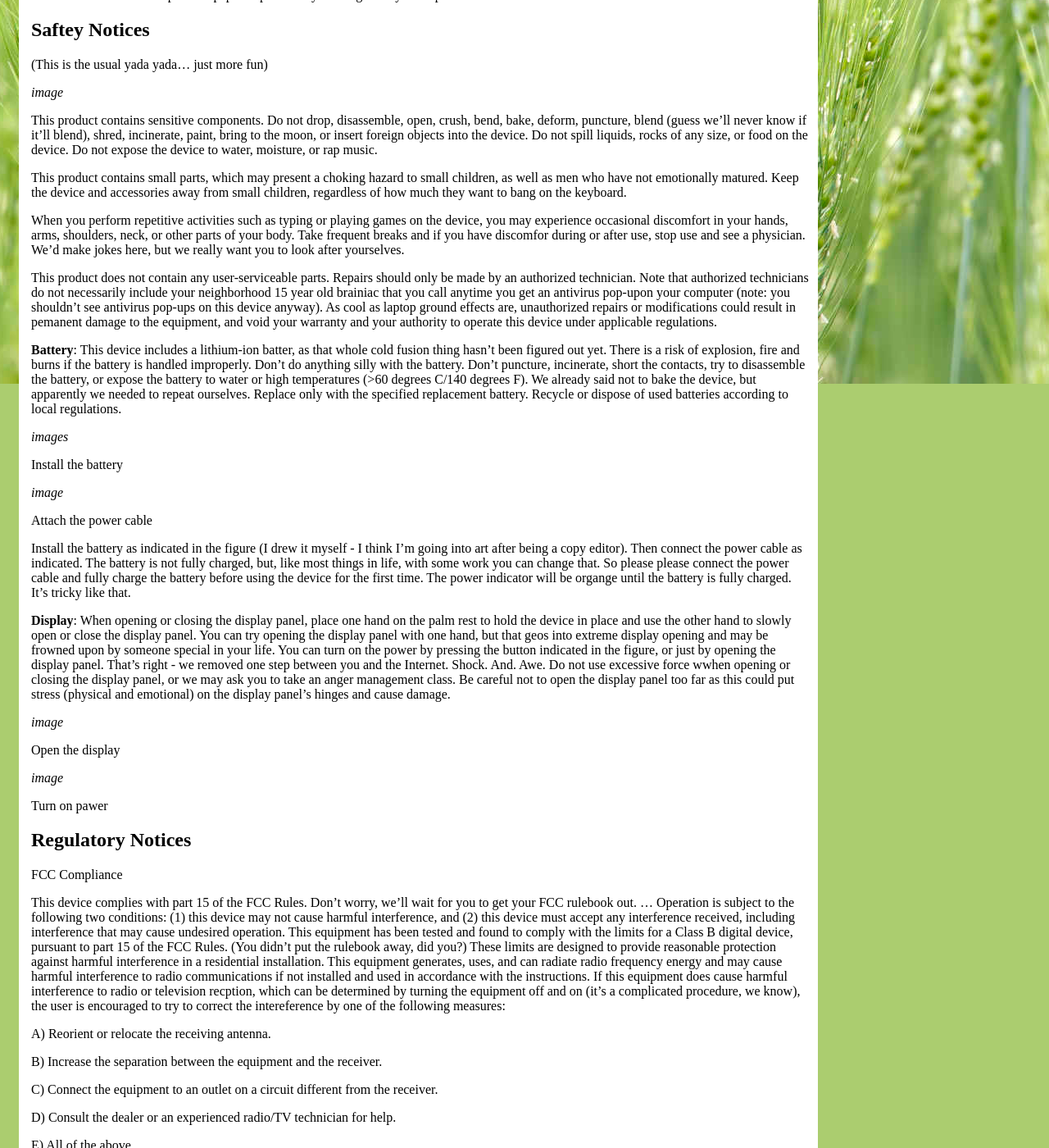
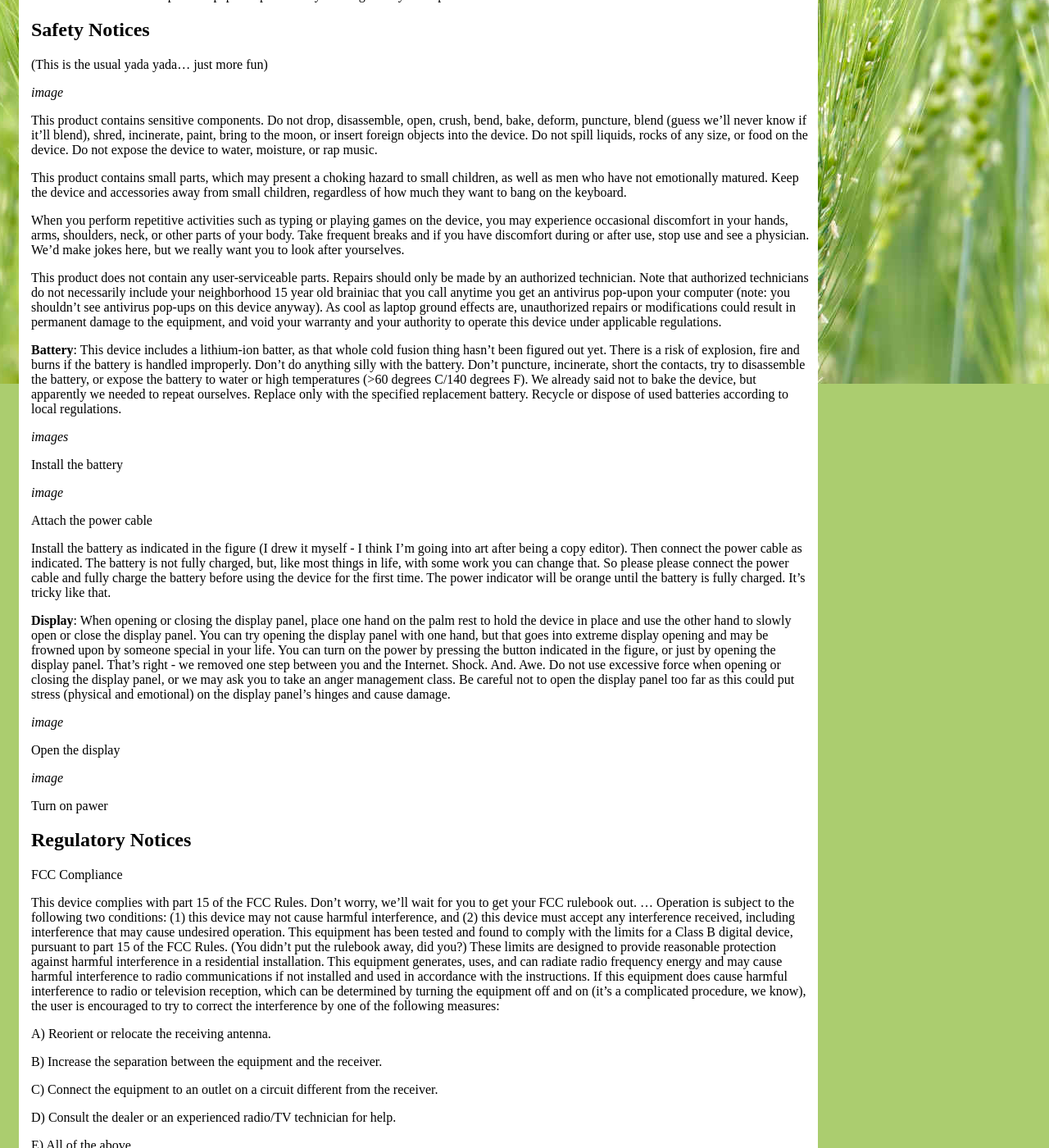
Before and after one commit to coolaj86/coolaj86.github.com, a Jekyll site: the page built from _posts/2012-02-04-google-chromebook-user-manual.md, in a window 1280 px wide and 1400 px high, scrolled down 732 px. Shown: the whole window at 82% size. Built offline with Jekyll 4.4.1, drawn with Linux system fonts in a browser that asks for light colours; Markdown is read by kramdown in place of the engine named in the settings; comment, search, counter and statistics services are not loaded; some of the changed text lies outside the part shown.

Commit message:
spellcheck goes double-platinum. YEAH.

```diff
--- a/_posts/2012-02-04-google-chromebook-user-manual.md
+++ b/_posts/2012-02-04-google-chromebook-user-manual.md
@@ -21,9 +21,9 @@ Don't Panic.
 >
 > Read this paper. Then recycle it.
 >
-> Or make it into a super cool paper airplate that you can give to your nephew.
+> Or make it into a super cool paper airplane that you can give to your nephew.
 
-Saftey Notices
+Safety Notices
 ---
 (This is the usual yada yada... just more fun)
 
@@ -42,7 +42,7 @@ the keyboard.
 
 When you perform repetitive activities such as typing or playing games on the device,
 you may experience occasional discomfort in your hands, arms, shoulders, neck, or
-other parts of your body. Take frequent breaks and if you have discomfor during or
+other parts of your body. Take frequent breaks and if you have discomfort during or
 after use, stop use and see a physician. We'd make jokes here, but we really want you
 to look after yourselves.
 
@@ -51,7 +51,7 @@ made by an authorized technician. Note that authorized technicians do not necess
 include your neighborhood 15 year old brainiac that you call anytime you get an
 antivirus pop-upon your computer (note: you shouldn't see antivirus pop-ups on this
 device anyway). As cool as laptop ground effects are, unauthorized repairs or
-modifications could result in pemanent damage to the equipment, and void your
+modifications could result in permanent damage to the equipment, and void your
 warranty and your authority to operate this device under applicable regulations.
 
 **Battery**: This device includes a lithium-ion batter, as that whole cold fusion thing
@@ -75,16 +75,16 @@ Install the battery as indicated in the figure (I drew it myself - I think I'm g
 after being a copy editor). Then connect the power cable as indicated. The battery is
 not fully charged, but, like most things in life, with some work you can change that. So
 please please connect the power cable and fully charge the battery before using the
-device for the first time. The power indicator will be organge until the battery is fully
+device for the first time. The power indicator will be orange until the battery is fully
 charged. It's tricky like that.
 
 **Display**: When opening or closing the display panel, place one hand on the palm rest
 to hold the device in place and use the other hand to slowly open or close the display
-panel. You can try opening the display panel with one hand, but that geos into
+panel. You can try opening the display panel with one hand, but that goes into
 extreme display opening and may be frowned upon by someone special in your life.
 You can turn on the power by pressing the button indicated in the figure, or just by
 opening the display panel. That's right - we removed one step between you and the
-Internet. Shock. And. Awe. Do not use excessive force wwhen opening or closing the
+Internet. Shock. And. Awe. Do not use excessive force when opening or closing the
 display panel, or we may ask you to take an anger management class. Be careful not
 to open the display panel too far as this could put stress (physical and emotional) on
 the display panel's hinges and cause damage.
@@ -112,9 +112,10 @@ you?) These limits are designed to provide reasonable protection against harmful
 interference in a residential installation. This equipment generates, uses, and can
 radiate radio frequency energy and may cause harmful interference to radio
 communications if not installed and used in accordance with the instructions. If this
-equipment does cause harmful interference to radio or television recption, which can
+equipment does cause harmful interference to radio or television reception, which can
 be determined by turning the equipment off and on (it's a complicated procedure, we
-know), the user is encouraged to try to correct the intereference by one of the following measures:
+know), the user is encouraged to try to correct the interference by one of the following
+measures:
 
 A) Reorient or relocate the receiving antenna.
 
```
